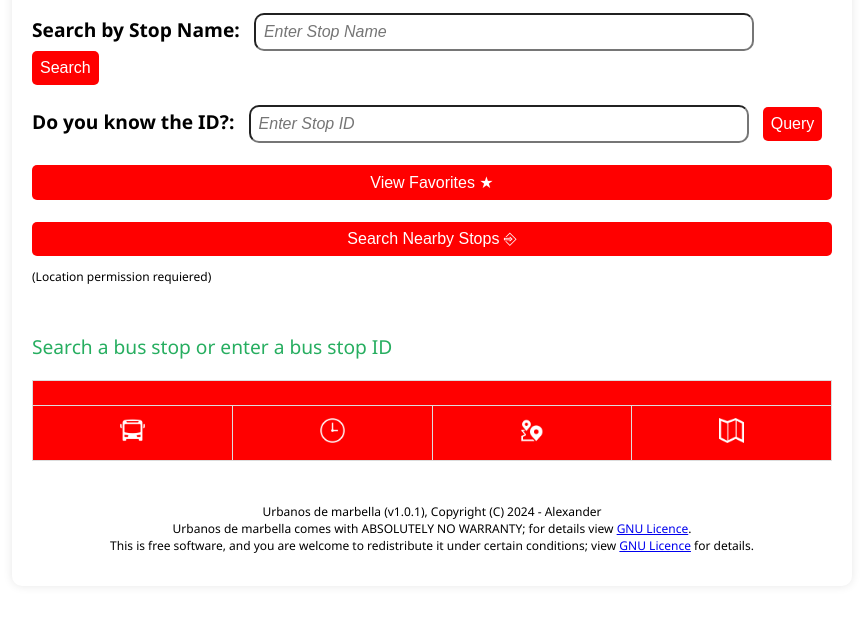
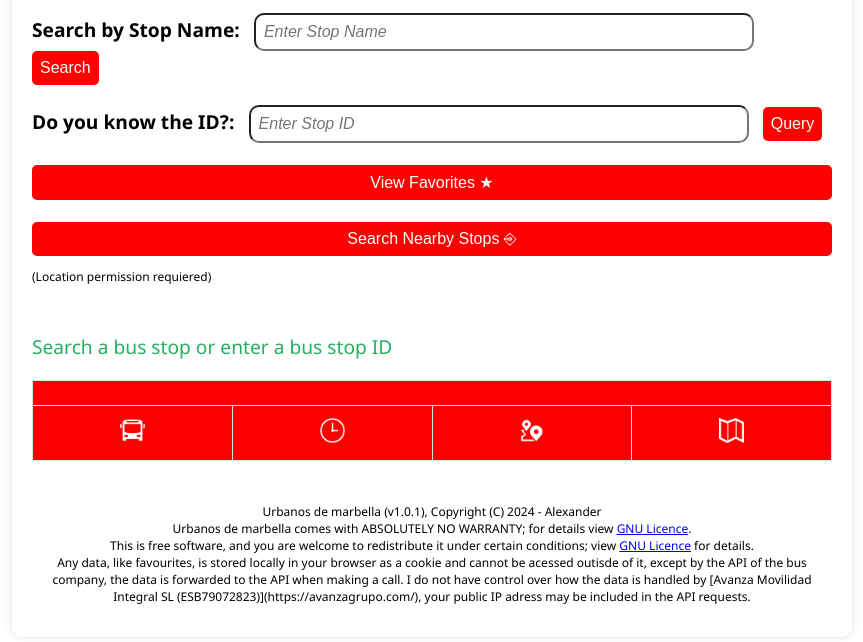
Before and after one commit to look-a-furry/urbanosdemarbella, a plain HTML site: page index.html in a window 1280 px wide. Shown: the part 110-752 px from the top of the page, without its empty margins (208-1071 px from the left). Drawn offline with nearby package versions, Linux system fonts and the light colour scheme.

Commit message:
Grammar edits and clarifications.

```diff
--- a/index.html
+++ b/index.html
@@ -72,7 +72,8 @@
     <p id="legaltext">
         Urbanos de marbella (v1.0.1), Copyright (C) 2024 - Alexander <br>
         Urbanos de marbella comes with ABSOLUTELY NO WARRANTY; for details view <a href="./LICENSE">GNU Licence</a>. <br>
-        This is free software, and you are welcome to redistribute it under certain conditions; view <a href="./LICENSE">GNU Licence</a> for details.
+        This is free software, and you are welcome to redistribute it under certain conditions; view <a href="./LICENSE">GNU Licence</a> for details. <br>
+        Any data, like favourites, is stored locally in your browser as a cookie and cannot be acessed outisde of it, except by the API of the bus company, the data is forwarded to the API when making a call. I do not have control over how the data is handled by [Avanza Movilidad Integral SL (ESB79072823)](https://avanzagrupo.com/), your public IP adress may be included in the API requests.
     </p>
 
 </body>
```
Also changed, not shown: 1 other file.
